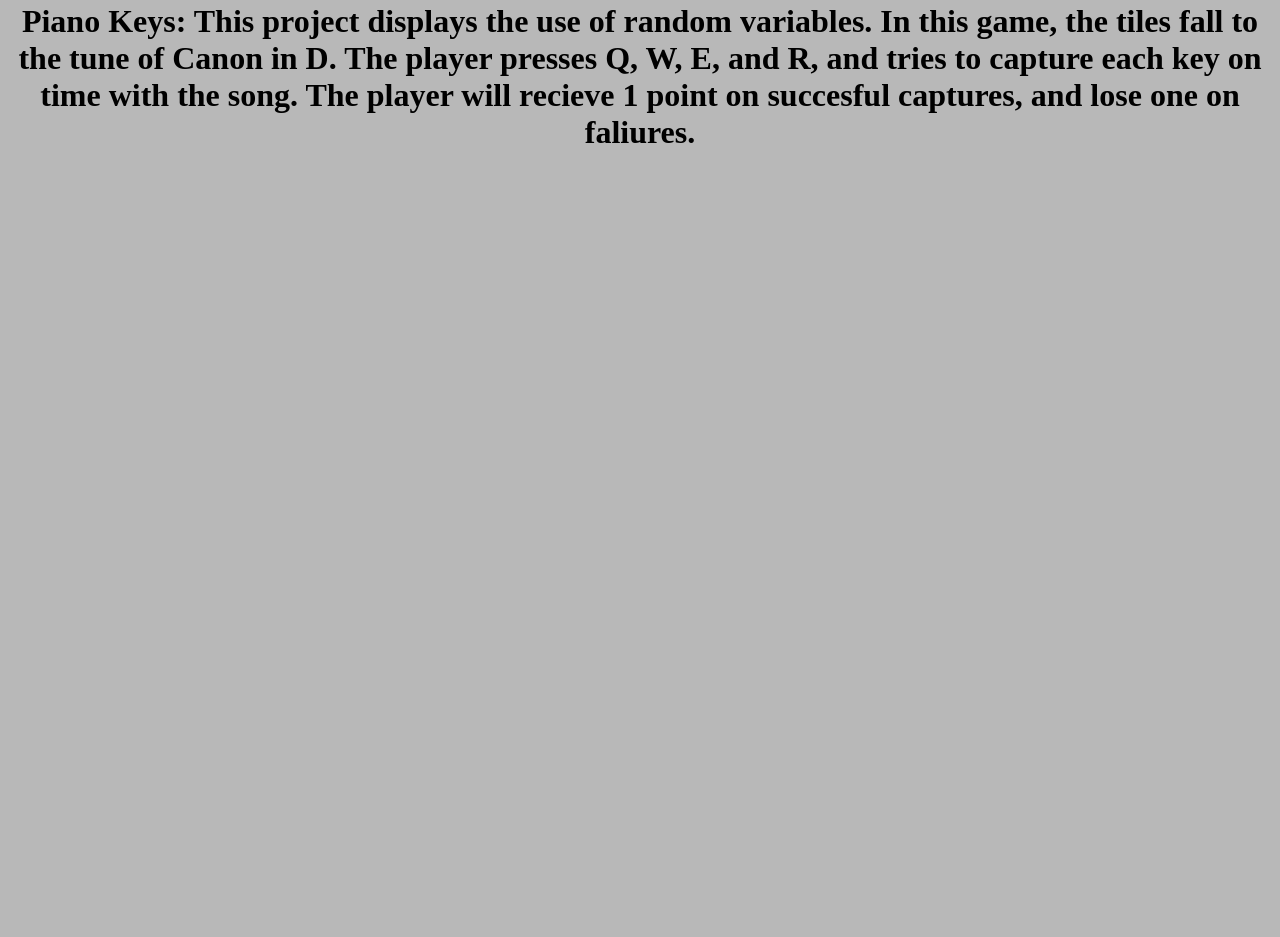
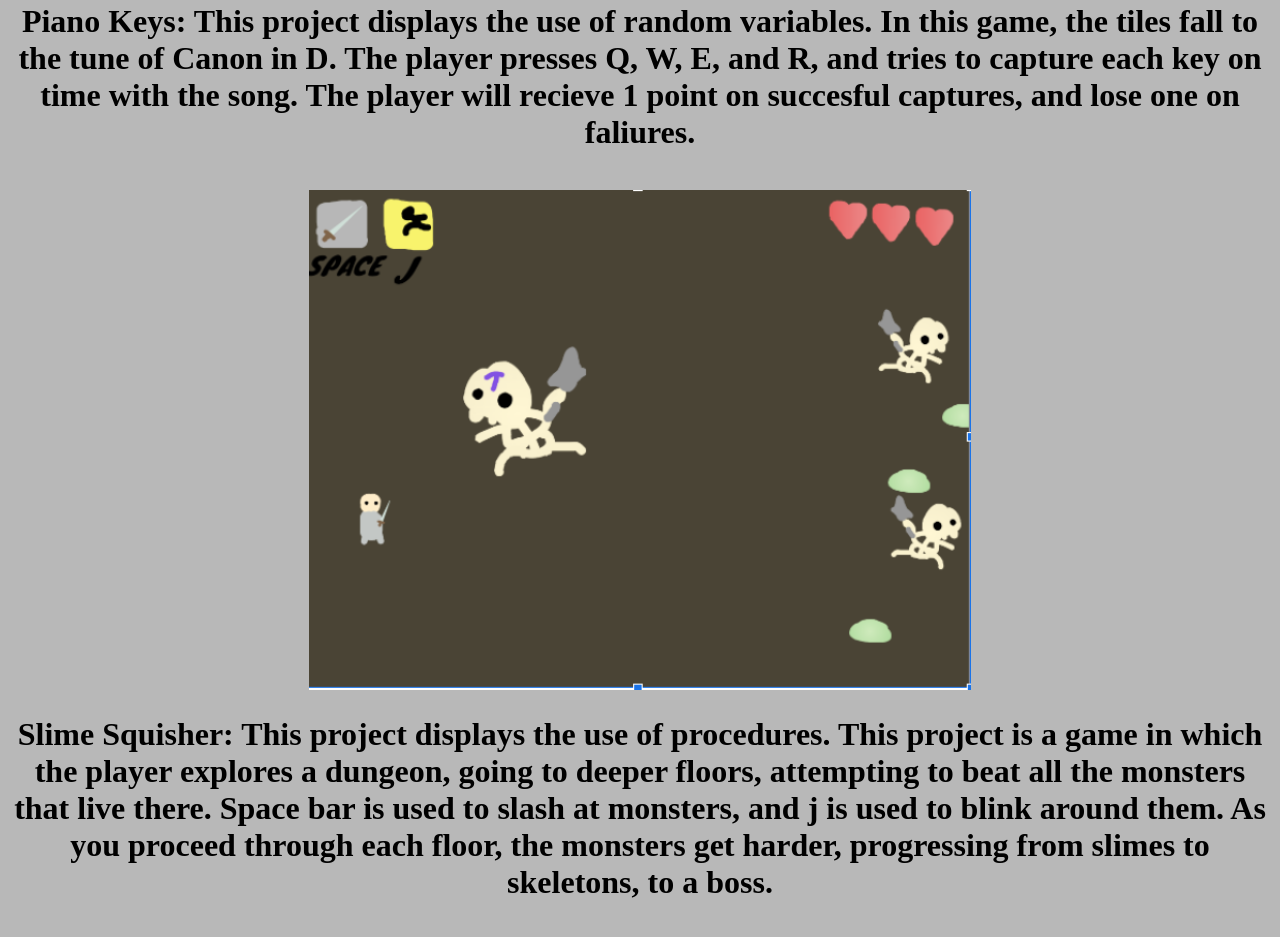
Before and after one commit to aydenl3/Website, a plain HTML site: page portfolio.html in a window 1280 px wide. Shown: the part 1382-2319 px from the top of the page. Before the commit the page ends 1738 px from the top, so only its background shows below. Drawn offline with Linux system fonts and the light colour scheme.

Commit message:
Add files via upload

```diff
--- a/portfolio.html
+++ b/portfolio.html
@@ -33,6 +33,13 @@ After being hit three times, the program will end.</h1>
  The player will recieve 1 point on succesful captures, and lose one on faliures.</h1>
     <h1>  </h1>
     <br>
+<img src="Squish/Slime.PNG" height="500">
+  <br>
+    <h1>  Slime Squisher: This project displays the use of procedures. This project is a game in which the
+ player explores a dungeon, going to deeper floors, attempting to beat all the monsters that
+ live there. Space bar is used to slash at monsters, and j is used to blink around them.
+ As you proceed through each floor, the monsters get harder, progressing from slimes to skeletons, to a boss. </h1>
+    <h1>  </h1>
     <h1>  </h1>
     <br>
     <h1>  </h1>
```
